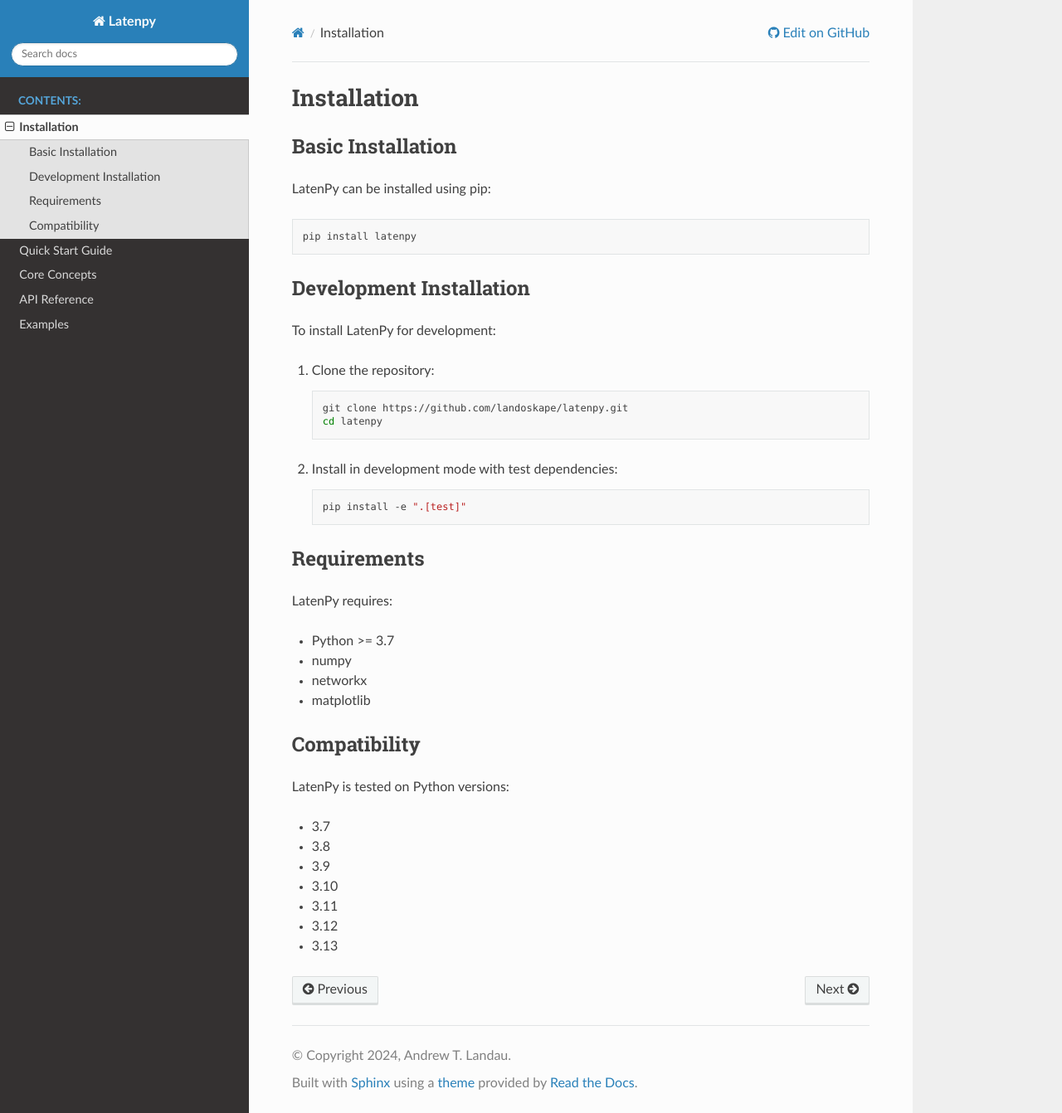
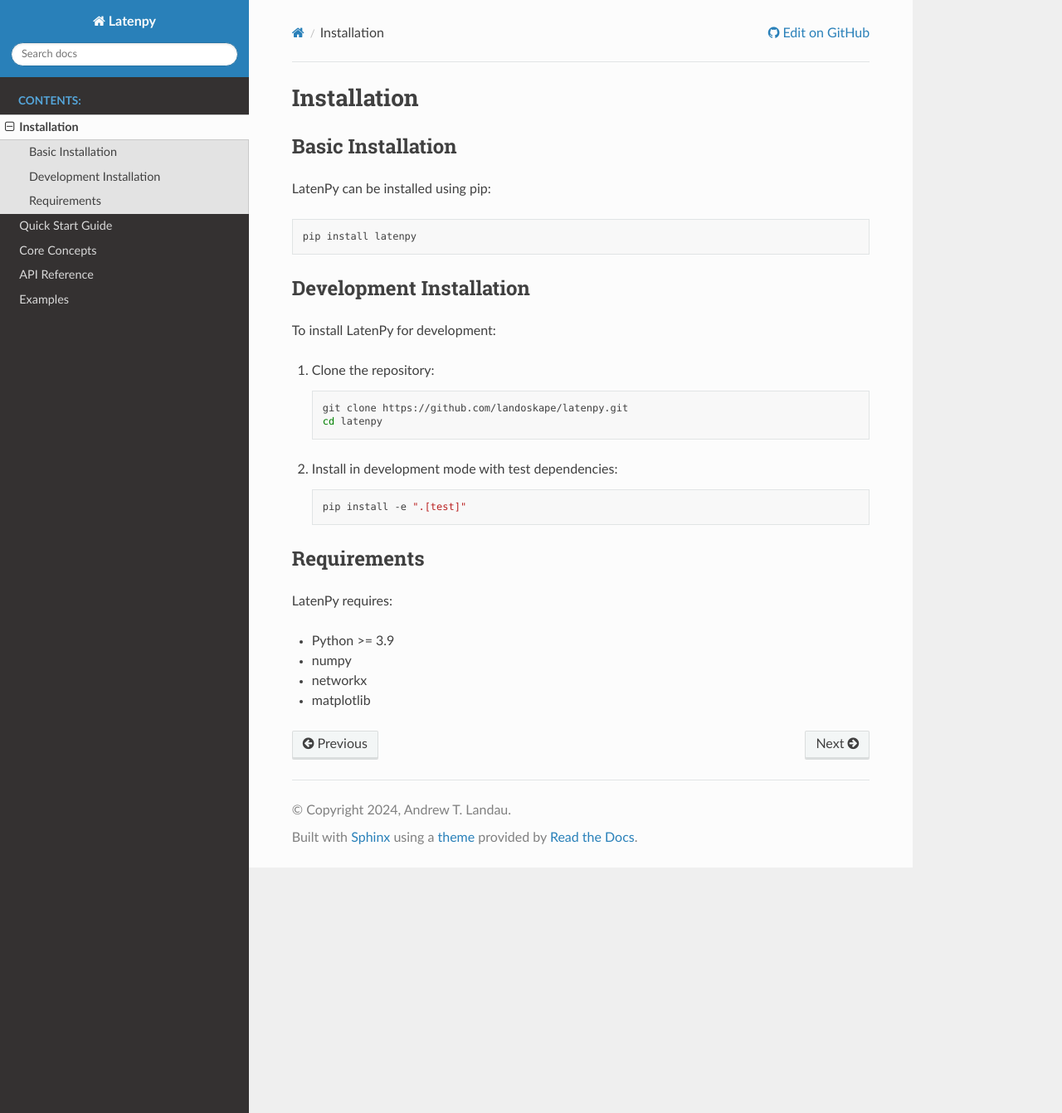
Before and after one commit to landoskape/latenpy, a Sphinx documentation site: the page built from docs/source/installation.rst, in a window 1280 px wide and 1342 px high. Shown: the whole window at 83% size. Built offline with Sphinx 7.4.7 and the Read the Docs theme 3.1.0, drawn with Linux system fonts in a browser that asks for light colours.

Commit message:
Correct python compatibility

```diff
--- a/docs/source/installation.rst
+++ b/docs/source/installation.rst
@@ -30,19 +30,7 @@
 -----------
 LatenPy requires:
 
-* Python >= 3.7
+* Python >= 3.9
 * numpy
 * networkx
 * matplotlib
-
-Compatibility
-------------
-LatenPy is tested on Python versions:
-
-* 3.7
-* 3.8
-* 3.9
-* 3.10
-* 3.11
-* 3.12
-* 3.13
```
